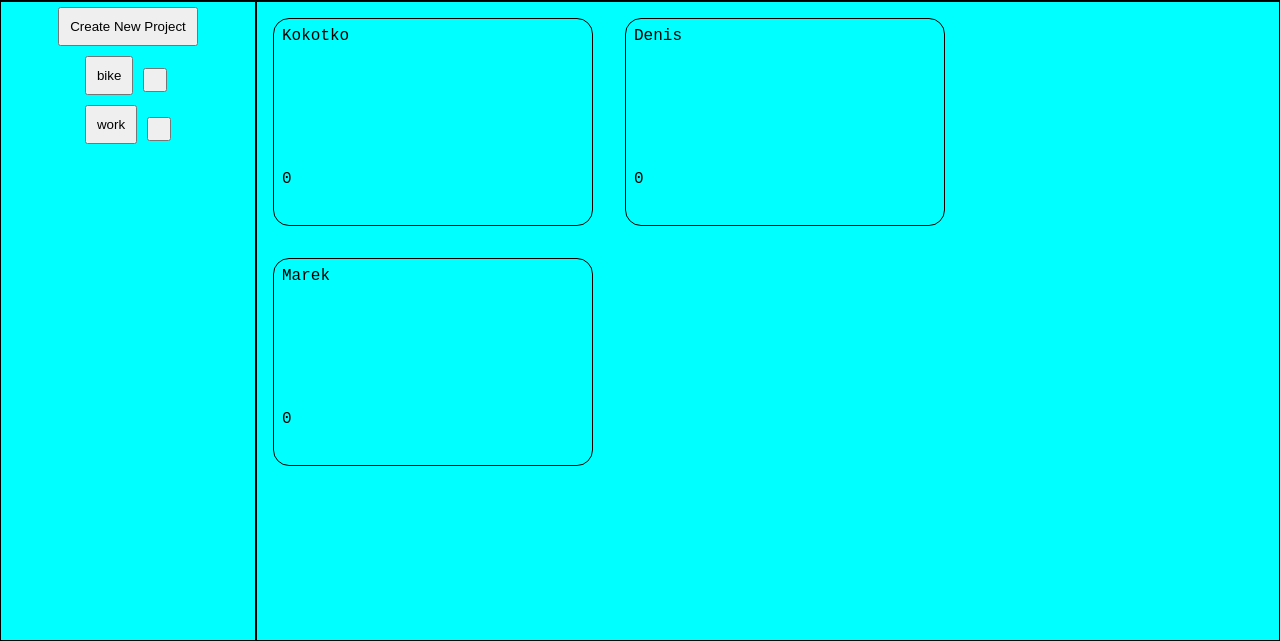
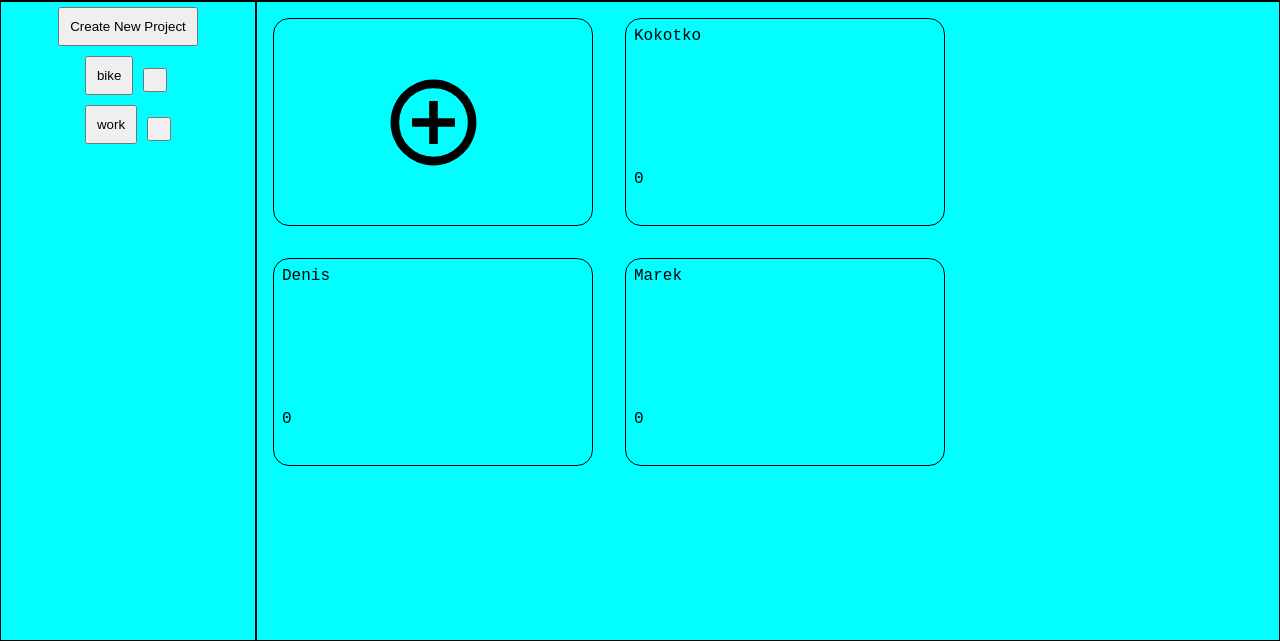
Before and after one commit to Relyful/odinToDoList, a website built with webpack: page src/index.html in a window 1280 px wide. Shown: the part 159-800 px from the top of the page. Built offline with nearby package versions, Linux system fonts and the light colour scheme.

Commit message:
Add card with + icon that works as ADD NEW TODO BUTTON infront all of the projects on each project page

```diff
--- a/src/index.js
+++ b/src/index.js
@@ -32,7 +32,7 @@ console.log(projectContainer.projectsArray[0].toDoList[0].title);
 projectContainer.projectsArray[0].toDoList[0].title = 'Kokotko';
 console.log(projectContainer.projectsArray[0].toDoList[0].title);
 
-drawAllProjects(projectContainer.projectsArray);
+drawAllProjects();
 console.log(projectContainer.projectsArray[1].listAllToDo());
 
-drawAllToDo(0)
+drawAllToDo(0);
--- a/src/js/drawAllProjects.js
+++ b/src/js/drawAllProjects.js
@@ -1,7 +1,8 @@
 import allProjects from './projectContainer.js';
 import drawAllToDo from './drawAllToDo.js';
+import projectsContainer from './projectContainer.js';
 
-export default function drawAllProjects(array) {
+export default function drawAllProjects(array = projectsContainer.projectsArray) {
     const main = document.querySelector('main');
     const nav = document.querySelector('nav > .navContainer');
     nav.replaceChildren();
--- a/src/js/drawAllToDo.js
+++ b/src/js/drawAllToDo.js
@@ -1,7 +1,19 @@
 import projectsContainer from "./projectContainer";
+import plusIMG from '../img/add_circle.svg';
 
 export default function drawAllToDo(projectIndex) {
     let target = document.querySelector('main');
+    const addNewButton = document.createElement('div');
+    const addNewImage = new Image();
+    addNewImage.src = plusIMG;
+    addNewImage.classList.add('plusIMG');
+    addNewButton.classList.add('newTodoButton');
+    addNewButton.appendChild(addNewImage);
+    addNewButton.addEventListener('click', (e) => {
+        console.log(e);
+    })
+    target.appendChild(addNewButton);
+
     projectsContainer.projectsArray[projectIndex].listAllToDo().forEach(element => {
         const newCard = document.createElement('div');
         newCard.classList.add('toDoCard');
--- a/src/js/newProjDialog.js
+++ b/src/js/newProjDialog.js
@@ -15,7 +15,7 @@ export default function() {
         const newProjTitleInput = document.querySelector('#proTitle').value;
         projectContainer.addProject(newProjTitleInput);
         document.querySelector('#newProjForm').reset();
-        drawAllProjects(projectContainer.projectsArray);
+        drawAllProjects();
         newProjDialog.close();
     })
 
--- a/src/styles.css
+++ b/src/styles.css
@@ -65,6 +65,22 @@ main {
     left: 90%;
 }
 
+.newTodoButton {
+    border: solid 1px black;
+    height: 13rem;
+    border-radius: 1rem;
+
+    display: flex;
+    justify-content: center;
+    align-items: center;
+}
+
+.plusIMG {
+    width: 50%;
+    height: 50%;
+    cursor: pointer;
+}
+
 dialog#newProject::backdrop {
     background-color: rgba(77, 77, 77, 0.623);
 }
@@ -74,6 +90,7 @@ dialog#newProject::backdrop {
     height: 13rem;
     border-radius: 1rem;
     border: solid black 1px;
+    cursor: pointer;
 
     display: grid;
     grid-template-columns: 1fr;
```
Also changed, not shown: src/img/add_circle.svg (added).
